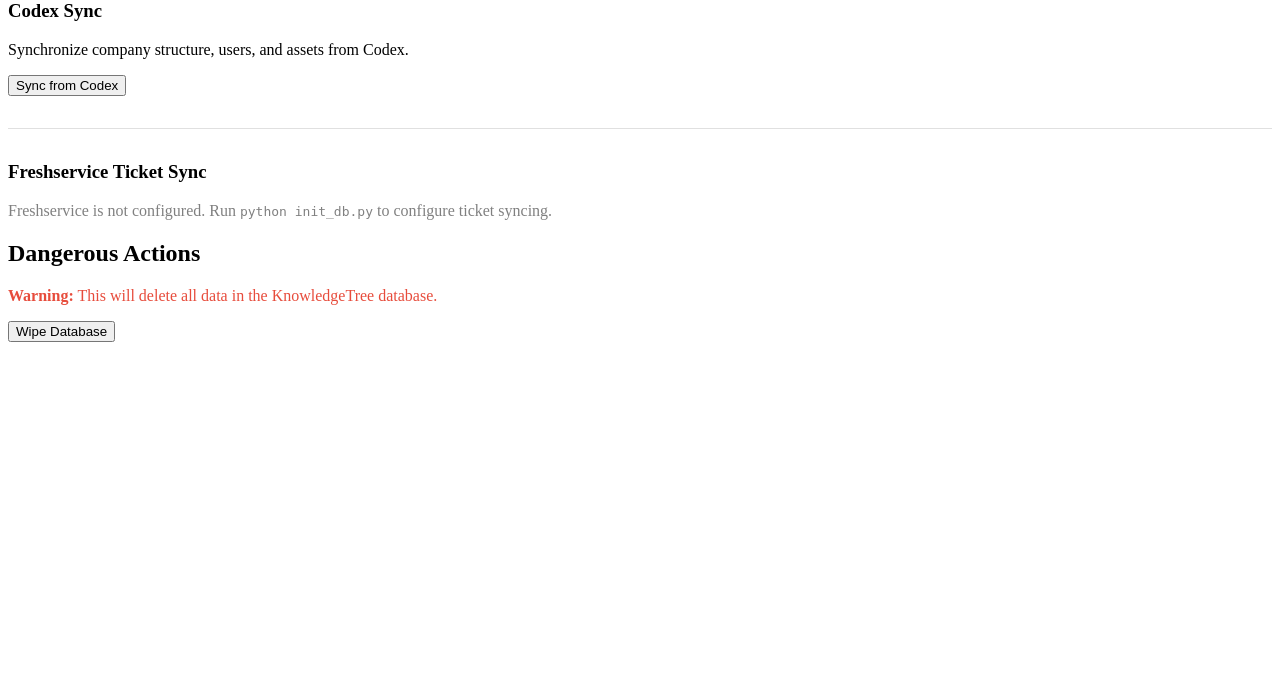
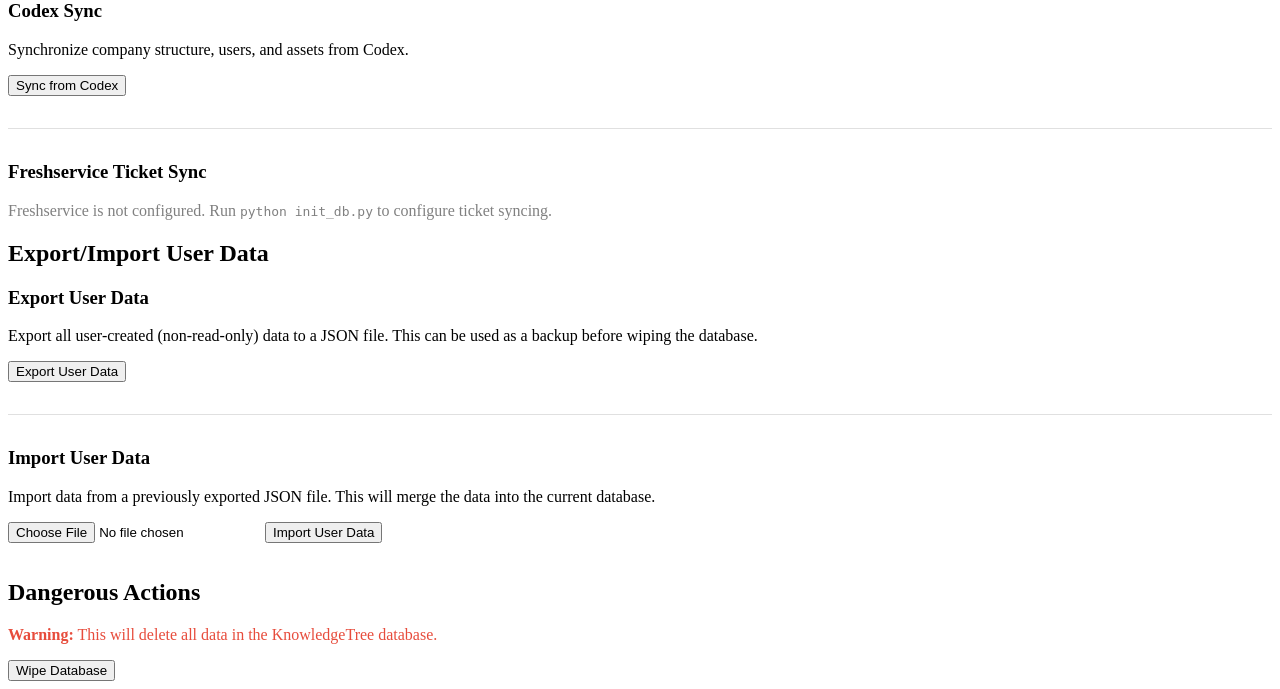
Before and after one commit to skelhammer/hivematrix-knowledgetree, a Python web app: template app/templates/admin/settings.html in a window 1280 px wide. Shown: the part 430-1119 px from the top of the page. Before the commit the page ends 772 px from the top, so only its background shows below. Run offline with Jinja, Linux system fonts and the light colour scheme; the template is opened without the code that fills it, so the values that code supplies are empty.

Commit message:
Add export/import functionality to admin settings
- Add /admin/export endpoint to export user-created data as JSON
- Add /admin/import endpoint to import data from JSON file
- Add export/import UI to admin settings page with file upload
- Import functionality merges data into existing database
- Export excludes read-only (synced) data

🤖 Generated with [Claude Code](https://claude.com/claude-code)

Co-Authored-By: Claude <noreply@anthropic.com>

```diff
--- a/app/templates/admin/settings.html
+++ b/app/templates/admin/settings.html
@@ -100,6 +100,28 @@
             <h3>Freshservice Ticket Sync</h3>
             <p style="color: gray;">Freshservice is not configured. Run <code>python init_db.py</code> to configure ticket syncing.</p>
             {% endif %}
+        </div>
+    </div>
+
+    <div class="card">
+        <div class="card__header">
+            <h2 class="card__title">Export/Import User Data</h2>
+        </div>
+        <div class="card__body">
+            <h3>Export User Data</h3>
+            <p>Export all user-created (non-read-only) data to a JSON file. This can be used as a backup before wiping the database.</p>
+            <button id="export-data-btn" class="btn btn--primary">
+                <span class="btn__label">Export User Data</span>
+            </button>
+
+            <hr style="margin: 2rem 0; border: none; border-top: 1px solid #e0e0e0;">
+
+            <h3>Import User Data</h3>
+            <p>Import data from a previously exported JSON file. This will merge the data into the current database.</p>
+            <input type="file" id="import-file-input" accept=".json" style="margin-bottom: 1rem;">
+            <button id="import-data-btn" class="btn btn--primary">
+                <span class="btn__label">Import User Data</span>
+            </button>
         </div>
     </div>
 
@@ -281,6 +303,51 @@
             }
         });
 
+        // Export data
+        document.getElementById('export-data-btn').addEventListener('click', async () => {
+            window.location.href = '{{ url_for("admin_export") }}';
+        });
+
+        // Import data
+        document.getElementById('import-data-btn').addEventListener('click', async () => {
+            const file = document.getElementById('import-file-input').files[0];
+            if (!file) {
+                alert('Please select a file to import.');
+                return;
+            }
+            const confirmation = confirm('Are you sure you want to import this data? This may overwrite existing user-created content.');
+            if (!confirmation) {
+                return;
+            }
+
+            const formData = new FormData();
+            formData.append('file', file);
+
+            const btn = document.getElementById('import-data-btn');
+            btn.disabled = true;
+            btn.querySelector('.btn__label').textContent = 'Importing...';
+
+            try {
+                const response = await fetch('{{ url_for("admin_import") }}', {
+                    method: 'POST',
+                    body: formData,
+                });
+
+                const result = await response.json();
+                if (result.success) {
+                    alert('Import successful!');
+                    window.location.reload();
+                } else {
+                    alert(`An error occurred: ${result.error}`);
+                }
+            } catch (error) {
+                alert(`A network error occurred: ${error}`);
+            } finally {
+                btn.disabled = false;
+                btn.querySelector('.btn__label').textContent = 'Import User Data';
+            }
+        });
+
         // Load status on page load
         loadSyncStatus();
     </script>
```
Also changed, not shown: app/routes.py (+105 -1 lines).
